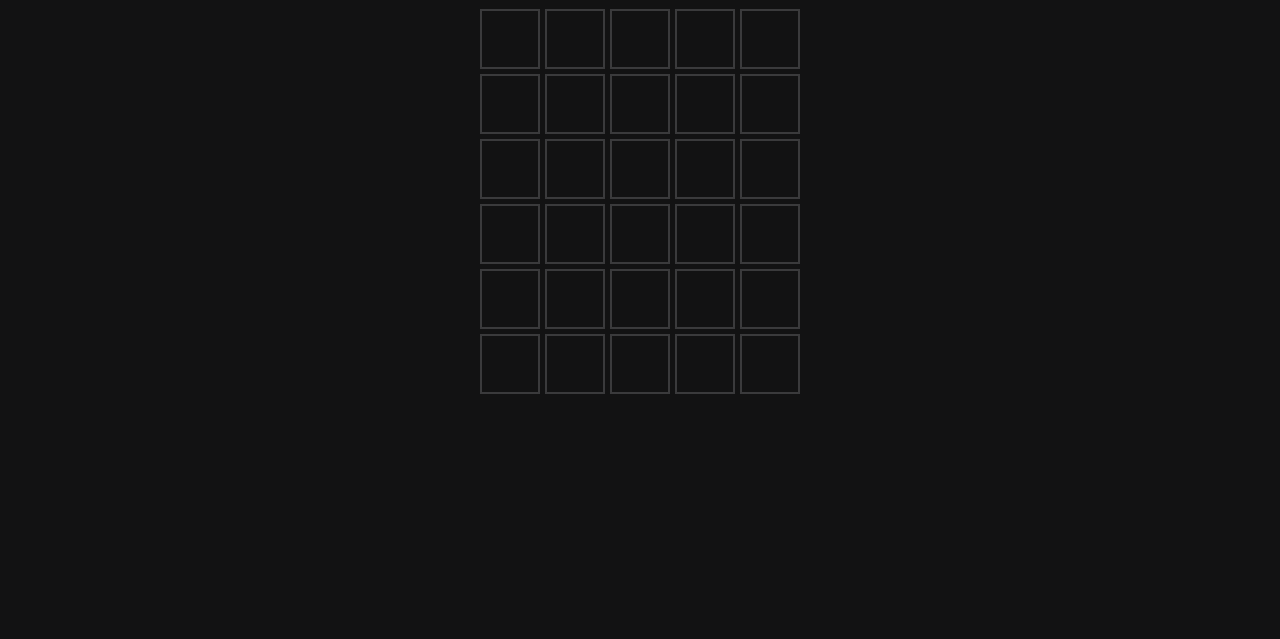
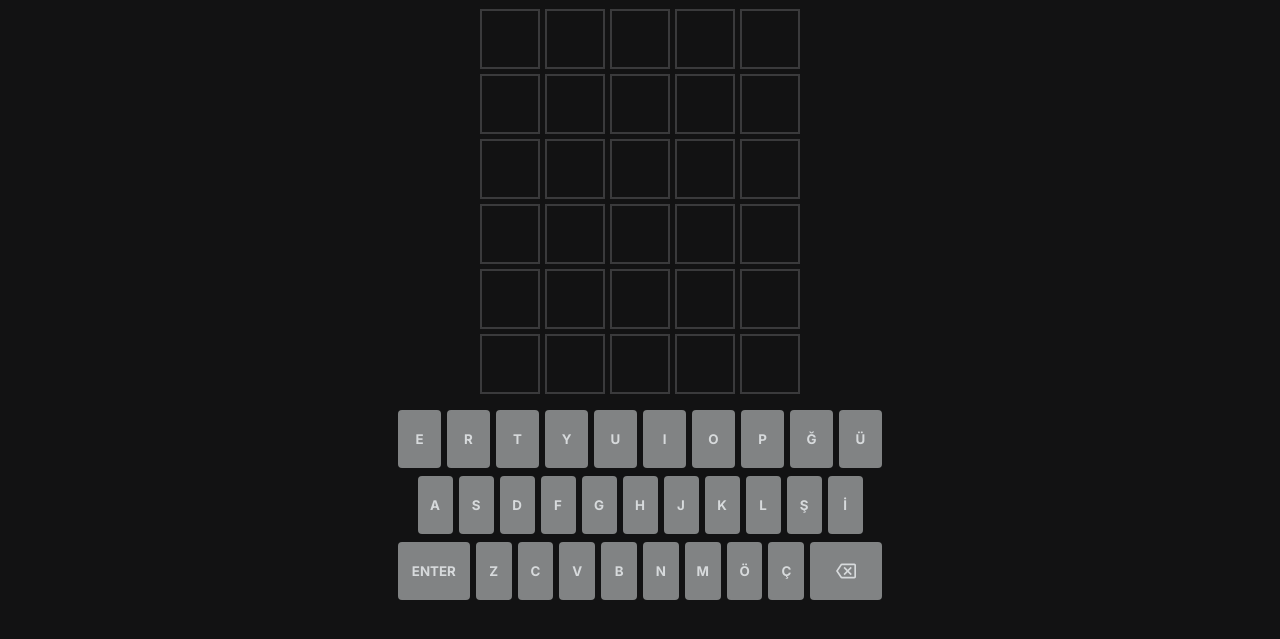
Before and after one commit to GorkemEldeniz/wordle-clone-2, a plain HTML site: page index.html in a window 1280 px wide. Shown: the part 61-700 px from the top of the page. Drawn offline with nearby package versions, Linux system fonts and the light colour scheme.

Commit message:
keyboard added

```diff
--- a/app.js
+++ b/app.js
@@ -1,4 +1,5 @@
 const board = document.querySelector(".board");
+const keyboard = document.querySelector(".keyboard");
 
 //create table
 let table = new Array(6)
@@ -33,6 +34,42 @@ let guessWord = "ELMAS";
 let isGameFinsished = false;
 let regex = /^[a-zA-Z\s]+$/;
 
+keyboard.addEventListener("click", (e) => {
+	if (e.target.tagName == "BUTTON" || e.target.tagName == "SVG") {
+		let val = e.target.textContent.trim().length
+			? e.target.textContent
+			: "Delete";
+
+		if (isGameFinsished) {
+			console.log("oyun bitti");
+			return;
+		}
+		if (tile > 5) {
+			tile = 5;
+		}
+
+		if (tile < 5 && val == "Enter") {
+			return;
+		}
+
+		if (tile > 4 && val == "Enter") {
+			updateAndCreateTable(check(row));
+			if (gameIsOver(row)) {
+				isGameFinsished = true;
+			}
+			tile = 0;
+			row++;
+		} else if (val == "Delete" && tile >= 0) {
+			console.log("sil");
+			updateAndCreateTable(handleDelete(tile));
+			tile--;
+		} else {
+			updateAndCreateTable(handleInput(val));
+			tile++;
+		}
+	}
+});
+
 window.addEventListener("keydown", (e) => {
 	if (isGameFinsished) {
 		console.log("oyun bitti");
@@ -61,26 +98,40 @@ window.addEventListener("keydown", (e) => {
 		updateAndCreateTable(handleDelete(tile));
 		tile--;
 	} else {
-		updateAndCreateTable(handleInput(e));
+		updateAndCreateTable(handleInput(e.key.toUpperCase()));
 		tile++;
 	}
 });
 
 //check is word is true
 function check(row) {
+	let signedLetters = [];
+	const buttons = document.querySelectorAll(".keyboard button");
+
 	let elements = virtualCopy[row].map((el, i) => {
 		let state = "";
 		if (el.value == guessWord[i]) {
+			signedLetters.push({ state: "correct", value: el.value, priority: 2 });
 			state = "correct";
 		} else if (guessWord.includes(el.value)) {
+			signedLetters.push({ state: "present", value: el.value, priority: 1 });
 			state = "present";
 		} else {
+			signedLetters.push({ state: "absent", value: el.value, priority: 0 });
 			state = "absent";
 		}
 		return {
 			value: el.value,
 			state,
 		};
+	});
+
+	[...buttons].map((button, index) => {
+		let ar = signedLetters.filter(({ value }) => value == button.textContent);
+		if (ar.length && !button.classList.contains("correct")) {
+			let { state } = ar.sort((a, b) => b.priority - a.priority)[0];
+			button.classList.add(`${state}`);
+		}
 	});
 
 	let newTable = virtualCopy.map((el, i) => {
@@ -91,7 +142,6 @@ function check(row) {
 	});
 
 	virtualCopy = newTable.slice();
-	console.log(virtualCopy);
 	return virtualCopy;
 }
 
@@ -101,10 +151,10 @@ function gameIsOver(row) {
 }
 
 //get the input from user
-function handleInput(e) {
+function handleInput(letter) {
 	let newTable = virtualCopy.map((el, index) => {
 		if (index == row) {
-			el[tile] = { value: e.key.toUpperCase(), state: "" };
+			el[tile] = { value: letter, state: "" };
 		}
 		return el;
 	});
@@ -123,8 +173,3 @@ function handleDelete(step) {
 	virtualCopy = newTable.slice();
 	return newTable;
 }
-
-//handle Submit
-function handleSubmit(e) {
-	return;
-}
--- a/index.html
+++ b/index.html
@@ -50,7 +50,51 @@
   </header>
 
   <div class="board">
+  </div>
 
+  <div class="keyboard">
+    <div>
+      <button>E</button>
+      <button>R</button>
+      <button>T</button>
+      <button>Y</button>
+      <button>U</button>
+      <button>I</button>
+      <button>O</button>
+      <button>P</button>
+      <button>Ğ</button>
+      <button>Ü</button>
+    </div>
+    <div>
+      <button>A</button>
+      <button>S</button>
+      <button>D</button>
+      <button>F</button>
+      <button>G</button>
+      <button>H</button>
+      <button>J</button>
+      <button>K</button>
+      <button>L</button>
+      <button>Ş</button>
+      <button>İ</button>
+    </div>
+    <div>
+      <button class="enter">Enter</button>
+      <button>Z</button>
+      <button>C</button>
+      <button>V</button>
+      <button>B</button>
+      <button>N</button>
+      <button>M</button>
+      <button>Ö</button>
+      <button>Ç</button>
+      <button class="delete">
+        <svg xmlns="http://www.w3.org/2000/svg" height="20" viewBox="0 0 24 24" width="20">
+          <path fill="#d7dadc"
+            d="M22 3H7c-.69 0-1.23.35-1.59.88L0 12l5.41 8.11c.36.53.9.89 1.59.89h15c1.1 0 2-.9 2-2V5c0-1.1-.9-2-2-2zm0 16H7.07L2.4 12l4.66-7H22v14zm-11.59-2L14 13.41 17.59 17 19 15.59 15.41 12 19 8.41 17.59 7 14 10.59 10.41 7 9 8.41 12.59 12 9 15.59z">
+          </path>
+        </svg></button>
+    </div>
   </div>
 
   <script src="app.js"></script>
--- a/style.css
+++ b/style.css
@@ -111,3 +111,67 @@ header .menu button {
 .cell[data-state="absent"] {
   background-color: #3a3a3c;
 }
+
+.keyboard {
+  display: flex;
+  align-items: center;
+  flex-direction: column;
+  justify-content: center;
+  gap: 0.5rem;
+  width: fit-content;
+  margin: 0 auto;
+  font-size: 12px;
+}
+
+.keyboard>div {
+  display: flex;
+  gap: 6px;
+}
+
+.keyboard>div:nth-child(2)>button {
+  width: 35px;
+}
+
+.keyboard>div:nth-child(3)>button:nth-child(1),
+button:nth-last-child(1) {
+  flex: 2;
+}
+
+.keyboard>div:nth-child(3)>button:nth-last-child(1) {
+  flex: 2;
+}
+
+
+
+.keyboard button {
+  text-transform: uppercase;
+  font-family: inherit;
+  font-weight: bold;
+  border: 0;
+  padding: 0;
+  height: 58px;
+  width: 43px;
+  border-radius: 4px;
+  cursor: pointer;
+  user-select: none;
+  background-color: #818384;
+  color: #d7dadc;
+  flex: 1;
+  display: flex;
+  justify-content: center;
+  align-items: center;
+  -webkit-tap-highlight-color: rgba(0, 0, 0, 0.3);
+}
+
+
+.absent {
+  background-color: #3a3a3c !important;
+}
+
+.present {
+  background-color: #b59f3b !important;
+}
+
+.correct {
+  background-color: #538d4e !important;
+}
```
Also changed, not shown: fetch.js (added, +16 -0 lines).
